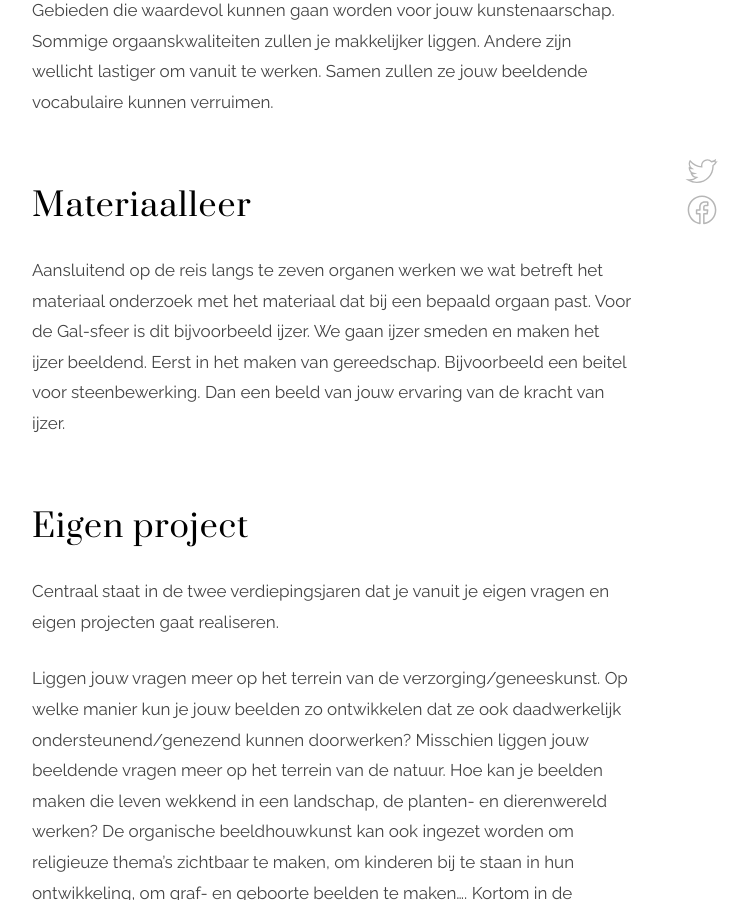
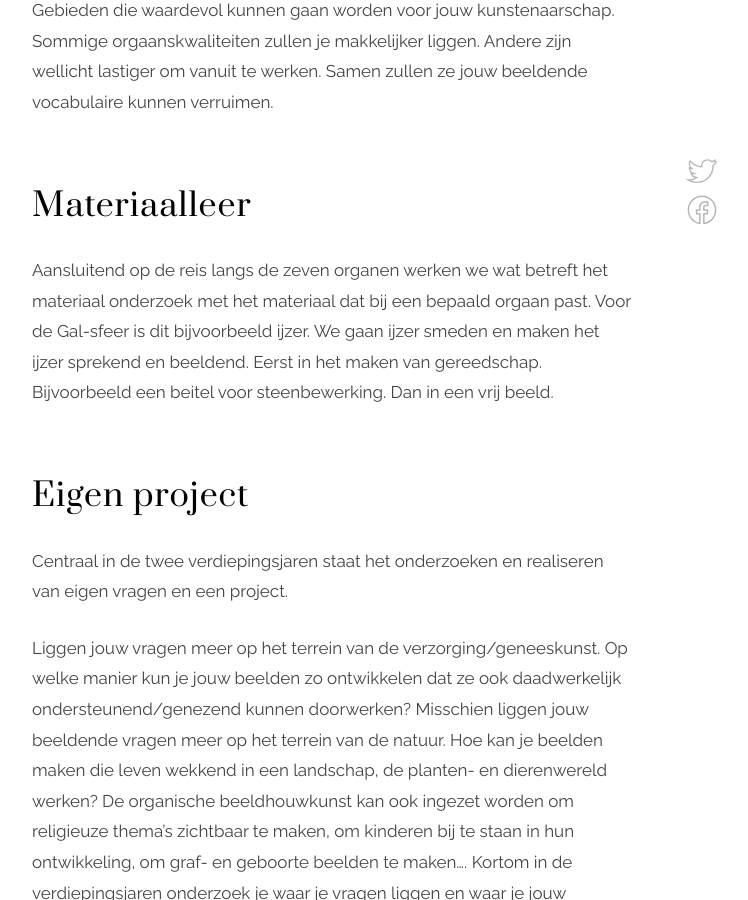
Before and after one commit to feicohajonides2020/feicohajonides2020.github.io, a Jekyll site: the page built from _posts/2019-10-06-Verdiepingsjaren.md, in a window 1280 px wide and 900 px high, scrolled down 1284 px. Shown: the whole window, without its empty margins (308-1056 px from the left). Built offline with Jekyll 4.4.1, drawn with Linux system fonts in a browser that asks for light colours.

Commit message:
Update 2019-10-06-Verdiepingsjaren.md

```diff
--- a/_posts/2019-10-06-Verdiepingsjaren.md
+++ b/_posts/2019-10-06-Verdiepingsjaren.md
@@ -18,14 +18,14 @@ Het vormgeven vanuit de zeven organen staat centraal in deze twee jaren. Vanuit
 
 
 ## Materiaalleer
-Aansluitend op de reis langs te zeven organen werken we wat betreft het materiaal onderzoek met het materiaal dat bij een bepaald orgaan past.
-Voor de Gal-sfeer is dit bijvoorbeeld ijzer. We gaan ijzer smeden en maken het ijzer beeldend. Eerst in het maken van gereedschap. Bijvoorbeeld een beitel voor steenbewerking. Dan een beeld van jouw ervaring van de kracht van ijzer.
+Aansluitend op de reis langs de zeven organen werken we wat betreft het materiaal onderzoek met het materiaal dat bij een bepaald orgaan past.
+Voor de Gal-sfeer is dit bijvoorbeeld ijzer. We gaan ijzer smeden en maken het ijzer sprekend en beeldend. Eerst in het maken van gereedschap. Bijvoorbeeld een beitel voor steenbewerking. Dan in een vrij beeld.
 
 
 
 ## Eigen project
 
-Centraal staat in de twee verdiepingsjaren dat je vanuit je eigen vragen en eigen projecten gaat realiseren.
+Centraal in de twee verdiepingsjaren staat het onderzoeken en realiseren van eigen vragen en een project.
 
 Liggen jouw vragen meer op het terrein van de verzorging/geneeskunst. Op welke manier kun je jouw beelden zo ontwikkelen dat ze ook daadwerkelijk ondersteunend/genezend kunnen doorwerken?
 Misschien liggen jouw beeldende vragen meer op het terrein van de natuur. Hoe kan je beelden maken die leven wekkend in een landschap, de planten- en dierenwereld werken?
```
